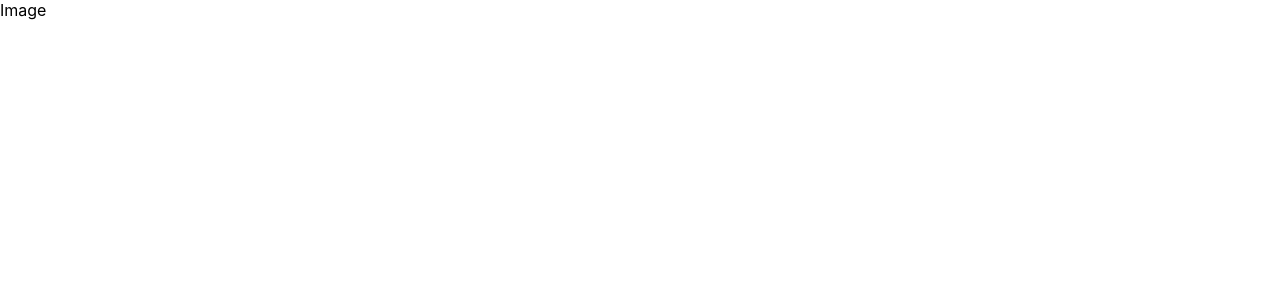
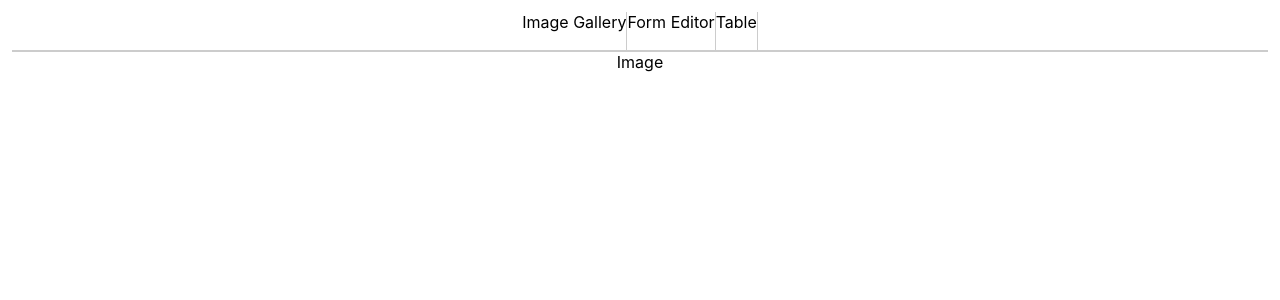
Before and after one commit to nvdai2401/awesome-lazy-loading, a React (Create React App) app: page / in a window 1280 px wide. Shown: the top 300 px of the page. Built offline with nearby package versions, Linux system fonts and the light colour scheme.

Commit message:
develop NavBar

```diff
--- a/src/App.css
+++ /dev/null
@@ -1,38 +0,0 @@
-.App {
-  text-align: center;
-}
-
-.App-logo {
-  height: 40vmin;
-  pointer-events: none;
-}
-
-@media (prefers-reduced-motion: no-preference) {
-  .App-logo {
-    animation: App-logo-spin infinite 20s linear;
-  }
-}
-
-.App-header {
-  background-color: #282c34;
-  min-height: 100vh;
-  display: flex;
-  flex-direction: column;
-  align-items: center;
-  justify-content: center;
-  font-size: calc(10px + 2vmin);
-  color: white;
-}
-
-.App-link {
-  color: #61dafb;
-}
-
-@keyframes App-logo-spin {
-  from {
-    transform: rotate(0deg);
-  }
-  to {
-    transform: rotate(360deg);
-  }
-}
--- a/src/App.js
+++ b/src/App.js
@@ -1,15 +1,19 @@
 import React from 'react';
-import { Route, Switch, withRouter } from 'react-router-dom';
+import { Route, Switch } from 'react-router-dom';
 
+import { NavBar } from './components';
 import { Image } from './views';
 
-import './App.css';
+import './App.scss';
 
 const App = () => {
   return (
-    <Switch>
-      <Route exact path='/' component={Image} />
-    </Switch>
+    <div className='app-container'>
+      <NavBar />
+      <Switch>
+        <Route exact path='/' component={Image} />
+      </Switch>
+    </div>
   );
 };
 
--- /dev/null
+++ b/src/App.scss
@@ -0,0 +1,8 @@
+.app-container {
+  min-height: 100vh;
+  width: 100%;
+  display: flex;
+  flex-direction: column;
+  align-items: center;
+  padding: 12px;
+}
--- /dev/null
+++ b/src/components/NavBar/NavBar.js
@@ -0,0 +1,23 @@
+import React from 'react';
+import {
+  useLocation,
+  useHistory,
+} from 'react-router-dom';
+
+import './Navbar.scss';
+
+const NavBar = () => {
+  const history = useHistory();
+  const location = useLocation();
+
+  console.log(history, location);
+  return (
+    <ul className='navbar-container'>
+      <li>Image Gallery</li>
+      <li>Form Editor</li>
+      <li>Table</li>
+    </ul>
+  );
+};
+
+export default NavBar;
--- /dev/null
+++ b/src/components/NavBar/Navbar.scss
@@ -0,0 +1,12 @@
+.navbar-container {
+  width: 100%;
+  height: 40px;
+  display: flex;
+  justify-content: center;
+  border-bottom: 2px solid #cccccc;
+
+  li {
+    list-style: none;
+    border-right: 1px solid #ccc;
+  }
+}
--- /dev/null
+++ b/src/components/NavBar/index.js
@@ -0,0 +1 @@
+export { default} from './NavBar'
--- /dev/null
+++ b/src/components/index.js
@@ -0,0 +1 @@
+export { default as NavBar} from './NavBar'
```
